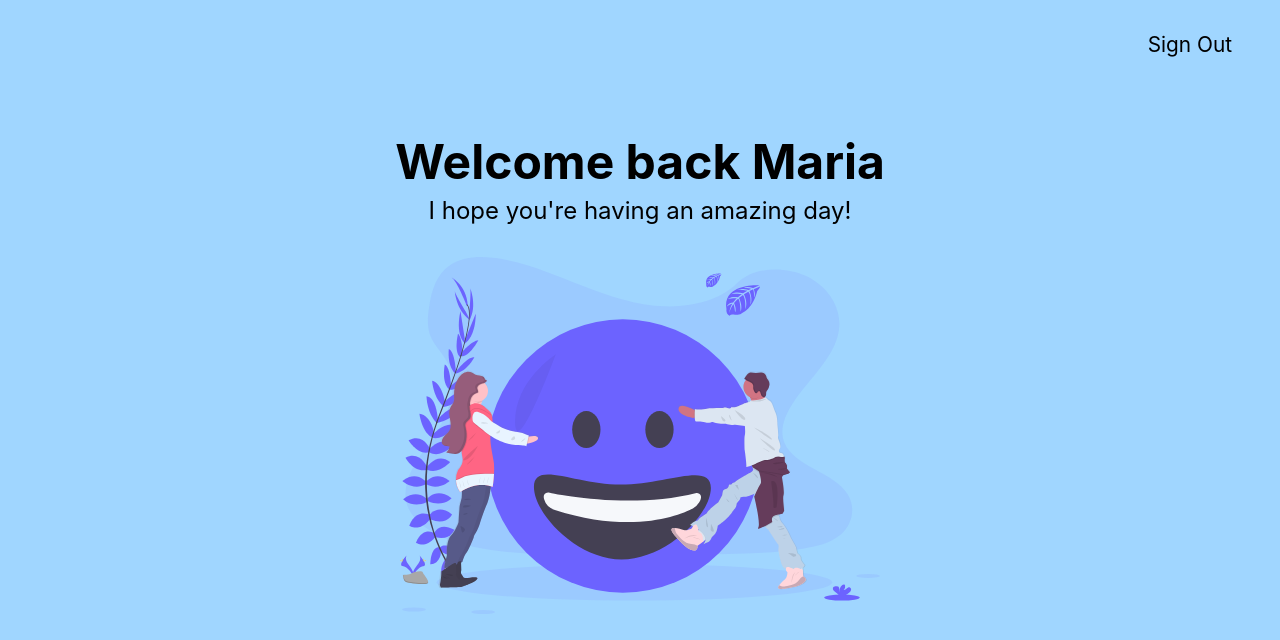
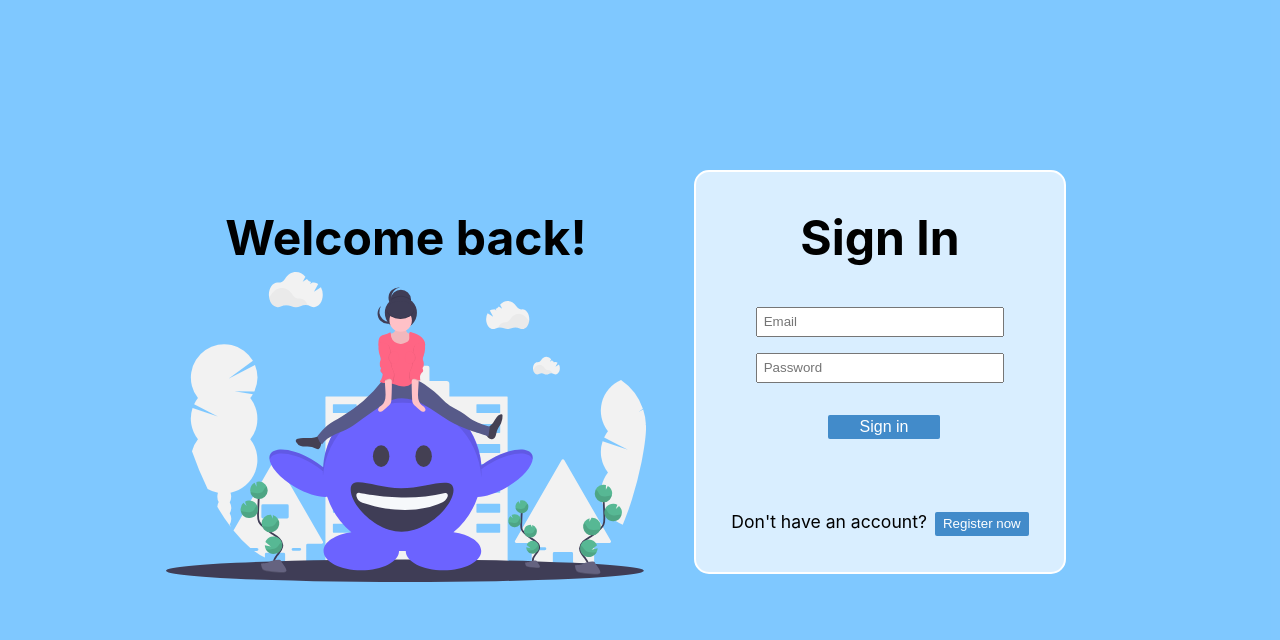
Before and after one commit to MariaModan/Login-practice, a React (Create React App) app in the folder front-end/my-app/: page / in a window 1280 px wide. Shown: the top 640 px of the page. Built offline with nearby package versions, Linux system fonts and the light colour scheme.

Commit message:
made register and signin class components

```diff
--- a/front-end/my-app/src/App.js
+++ b/front-end/my-app/src/App.js
@@ -13,7 +13,6 @@ class App extends React.Component {
         email: 'maria@gmail.com',
         password: '123'
       },
-      isLoggedIn: true,
       route: 'signin'
     }
   }
@@ -28,9 +27,9 @@ class App extends React.Component {
     return (
       <div className="App">
         {
-          this.state.isLoggedIn === true ? <Home name={this.state.user.name}/>
+          this.state.route === 'home' ? <Home name={this.state.user.name} onRouteChange={this.onRouteChange}/>
             : (
-              this.state.route === 'register' ? <Register /> : <SignIn />
+              this.state.route === 'register' ? <Register onRouteChange={this.onRouteChange}/> : <SignIn onRouteChange={this.onRouteChange}/>
             )
         }
       </div>
--- a/front-end/my-app/src/components/Home.js
+++ b/front-end/my-app/src/components/Home.js
@@ -2,10 +2,10 @@ import React from 'react';
 import picture from '../img/smiley.svg';
 import './css/home.css';
 
-const Home = ({name}) => {
+const Home = ({name, onRouteChange}) => {
     return(
         <div className='home-container'>
-            <nav>Sign Out</nav>
+            <nav onClick={() => onRouteChange('signin')}>Sign Out</nav>
             <div className='content'>
                 <h1 className='greeting'>{`Welcome back ${name}`}</h1>
                 <p>I hope you're having an amazing day!</p>
--- a/front-end/my-app/src/components/Register.js
+++ b/front-end/my-app/src/components/Register.js
@@ -2,7 +2,17 @@ import React from 'react';
 import './css/register.css';
 import picture from '../img/singup.svg';
 
-const Register = () => {
+class Register extends React.Component {
+    constructor (props) {
+        super(props);
+        this.state = {
+            name: '',
+            email: '',
+            password: '',
+        }
+    }
+
+    render() {
         return(
             <div className='container'>
                 <div className='form-container'>
@@ -14,10 +24,16 @@ const Register = () => {
                         <input type='email' name='email' id='email' placeholder=' Email'/>
                         <label htmlFor='password'/>
                         <input type='password' name='password' id='password' placeholder=' Password'/>
-                    <button type='submit' id='button' className='signUpBtn btn' >Sign up</button>
+                        <button
+                            type='submit'
+                            id='button'
+                            className='signUpBtn btn'
+                            onClick={()=> this.props.onRouteChange('home')}>Sign up</button>
                     </form>
                     <p>Already have an account?
-                <button className='regBtn btn' >Sign in</button></p>
+                    <button
+                        className='signInBtn btn'
+                        onClick={()=> this.props.onRouteChange('signin')}>Sign in</button></p>
                 </div>
                 <div className='illustration-container'>
                     <h1> Welcome aboard!</h1>
@@ -29,4 +45,6 @@ const Register = () => {
         );
     }
 
+}
+
 export default Register;
--- a/front-end/my-app/src/components/SignIn.js
+++ b/front-end/my-app/src/components/SignIn.js
@@ -2,7 +2,16 @@ import React from 'react';
 import './css/signin.css';
 import picture from '../img/welcome.svg';
 
-const SignIn = () => {
+class SignIn extends React.Component {
+    constructor(props) {
+        super(props)
+        this.state = {
+            email: '',
+            password: ''
+        }
+    }
+
+    render () {
         return(
             <div className='container'>
                 <div className='illustration-container'>
@@ -16,10 +25,16 @@ const SignIn = () => {
                         <input type='email' name='email' id='email' placeholder=' Email'/>
                         <label htmlFor='password'/>
                         <input type='password' name='password' id='password' placeholder=' Password'/>
-                    <button type='submit' id='button' className='signInBtn btn' >Sign in</button>
+                        <button
+                            type='submit'
+                            id='button'
+                            className='signInBtn btn'
+                            onClick={() => this.props.onRouteChange('home')}>Sign in</button>
                     </form>
                     <p>Don't have an account?
-                <button className='regBtn btn' >Register now</button></p>
+                    <button
+                        className='regBtn btn'
+                        onClick={() => this.props.onRouteChange('register')} >Register now</button></p>
                 </div>
                 <div>
                 </div>
@@ -27,4 +42,6 @@ const SignIn = () => {
         );
     }
 
+}
+
 export default SignIn;
--- a/front-end/my-app/src/components/css/register.css
+++ b/front-end/my-app/src/components/css/register.css
@@ -72,10 +72,10 @@ input {
 
 .form-container > p {
     font-size: 1.1rem;
-    margin-top: 3rem;
+    margin-top: 0rem;
 }
 
-.regBtn {
-    padding: 0.3rem 0.5rem;
+.signInBtn {
+    padding: 0.2rem 0;
     margin-left: 0.5rem;
 }
```
Lines whose indentation alone changed are shown as unchanged.
